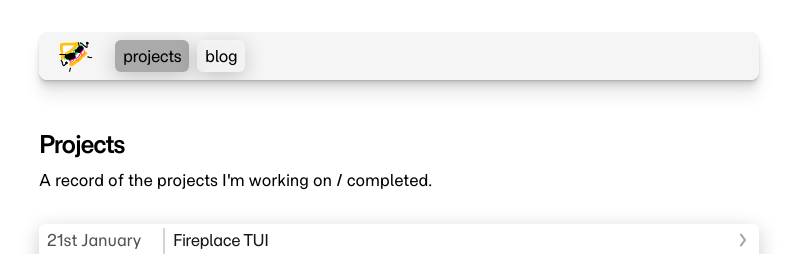
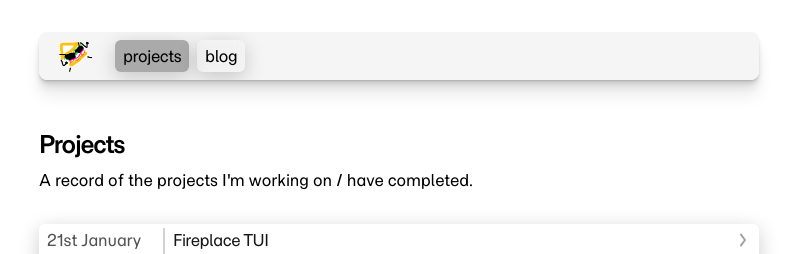
Before and after one commit to donnybeelo/donnybeelo.github.io, a Next.js app: page /projects in a window 1280 px wide. Shown: the top 254 px of the page, without its empty margins (241-1038 px from the left). Built offline with nearby package versions, Linux system fonts and the light colour scheme; no server answers.

Commit message:
Fix wording of projects and blog pages

```diff
--- a/app/blog/page.tsx
+++ b/app/blog/page.tsx
@@ -12,7 +12,7 @@ export default function Page() {
 			<h1 className="font-semibold text-2xl tracking-tighter">Blog</h1>
 			<p className="mb-8">
 				My thoughts and opinions that I feel passionate about enough to write a
-				blog post for. Most likely software related.
+				blog post for, most likely software related.
 			</p>
 			<BlogPosts />
 		</section>
--- a/app/projects/page.tsx
+++ b/app/projects/page.tsx
@@ -11,7 +11,7 @@ export default function Page() {
 		<section>
 			<h1 className="font-semibold text-2xl tracking-tighter">Projects</h1>
 			<p className="mb-8">
-				A record of the projects I'm working on / completed.
+				A record of the projects I'm working on / have completed.
 			</p>
 			<ProjectPosts />
 		</section>
```
